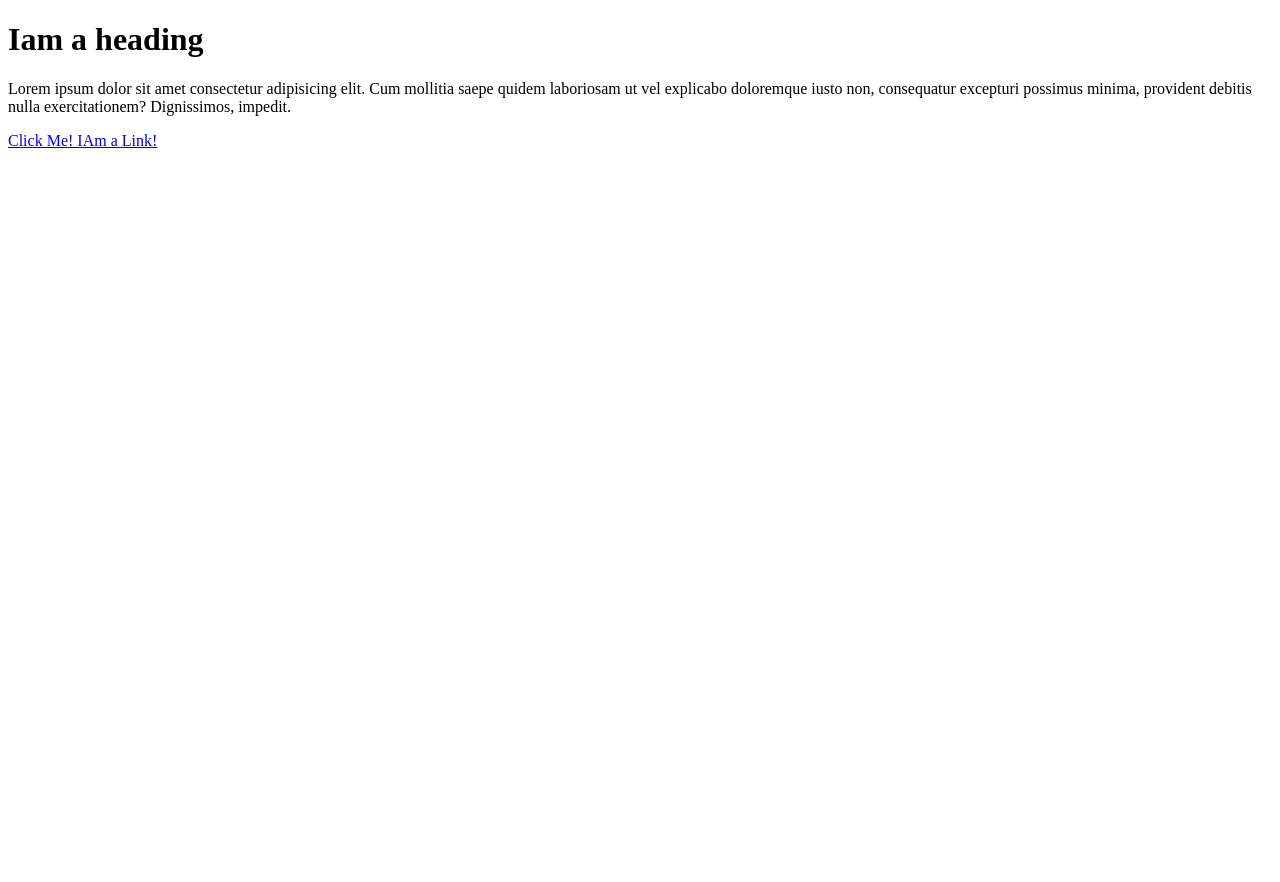
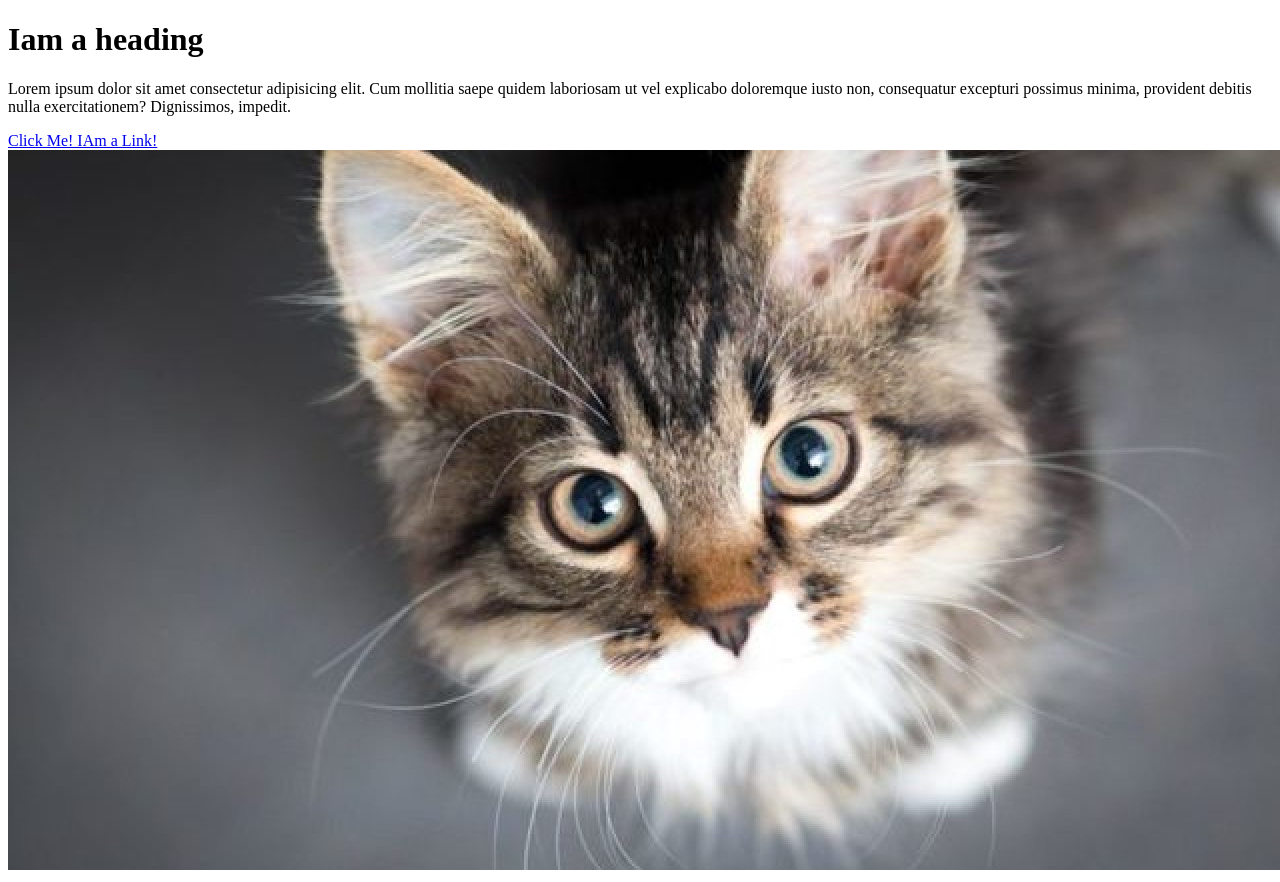
Before and after one commit to mrsy83/cartoon-hero, a plain HTML site: page index.html in a window 1280 px wide. Before the commit the page ends 800 px from the top, so only its background shows below. Drawn offline with Linux system fonts and the light colour scheme.

Commit message:
added a cat image and some elements

```diff
--- a/index.html
+++ b/index.html
@@ -16,5 +16,6 @@
     <a href="https:google.com" target="_blank" title="lets go to google">
       Click Me! IAm a Link!
     </a>
+    <img src="imgs/cat.jpeg" />
   </body>
 </html>
```
Also changed, not shown: imgs/cat.jpeg (added).
